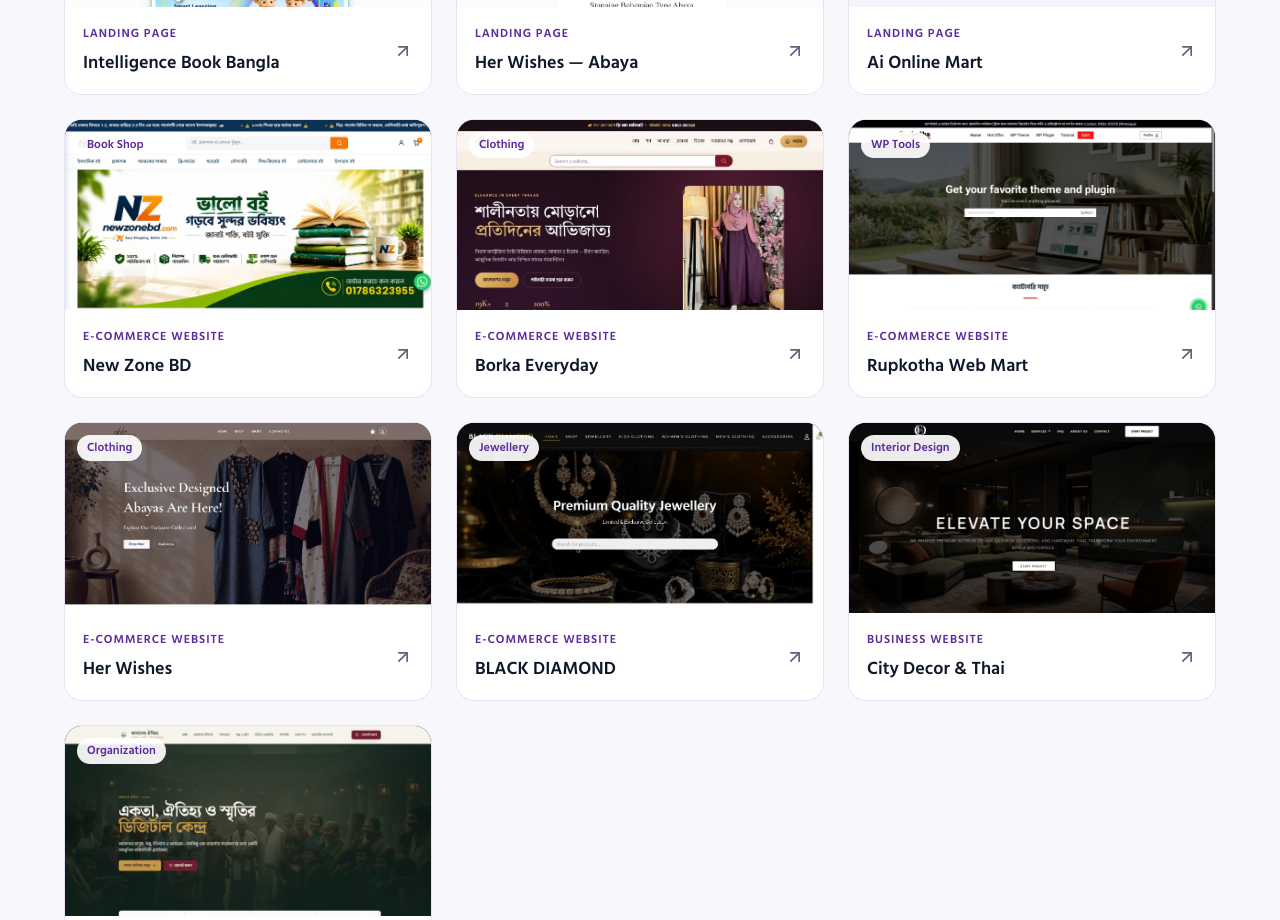
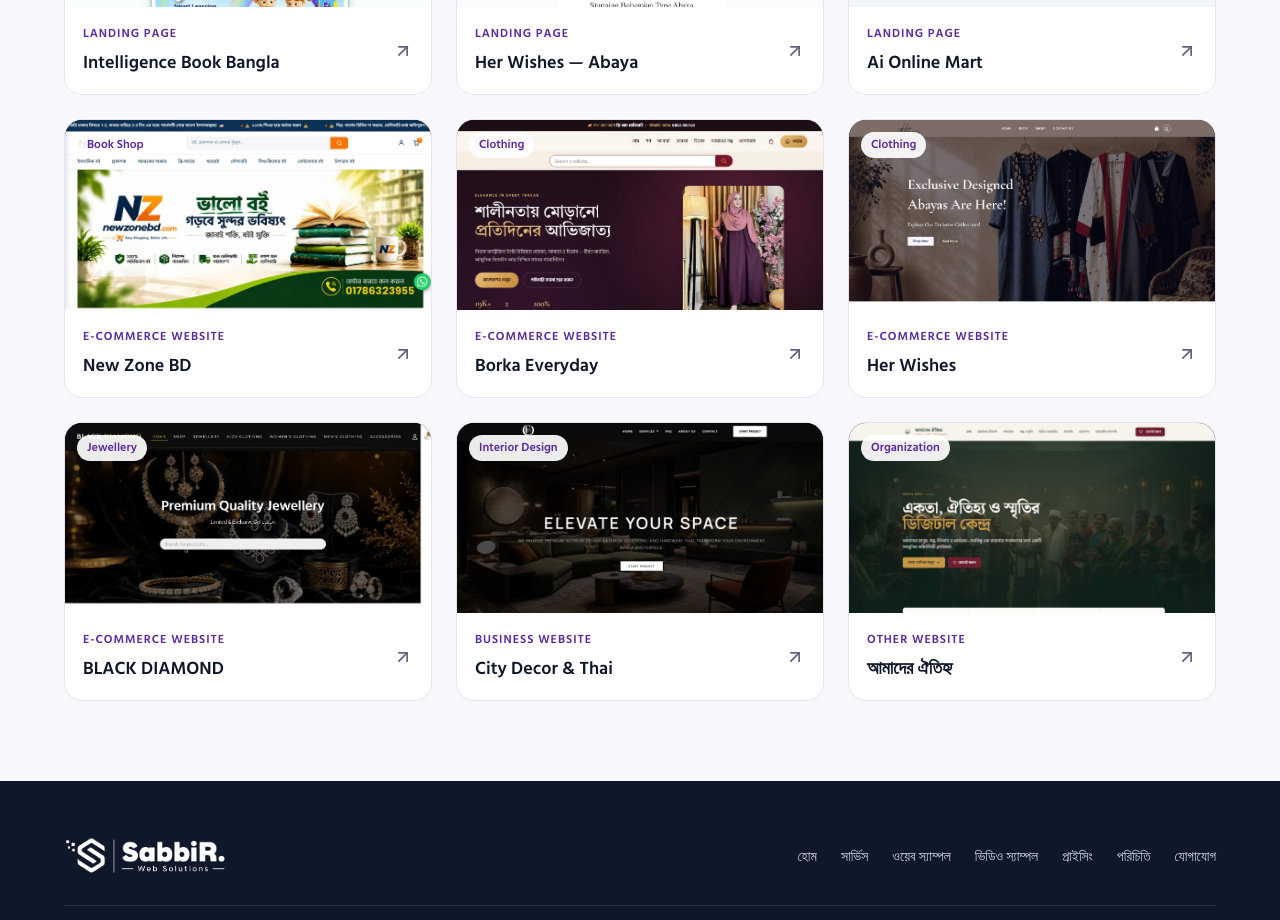
Before and after one commit to sourov6580/sabbir-web-solutions, a Next.js app: page /web-samples in a window 1280 px wide. Shown: the part 820-1740 px from the top of the page. Built offline with nearby package versions, Linux system fonts and the light colour scheme.

Commit message:
Update site.js

```diff
--- a/content/site.js
+++ b/content/site.js
@@ -125,7 +125,6 @@ export const portfolio = {
     { t: "Ai Online Mart", cat: "Landing Page", biz: "Daily Necessities", url: "https://landing.rwmart.shop/step/ai-online-mart/", image: "/images/ai-online-mart.webp" },
     { t: "New Zone BD", cat: "E-commerce Website", biz: "Book Shop", url: "https://newzonebd.rwmart.shop/", image: "/images/newzonebd.rwmart.shop.png" },
     { t: "Borka Everyday", cat: "E-commerce Website", biz: "Clothing", url: "https://borkaeveryday.rwmart.shop/", image: "/images/borkaeveryday.rwmart.shop.png" },
-    { t: "Rupkotha Web Mart", cat: "E-commerce Website", biz: "WP Tools", url: "https://rwmart.shop/", image: "/images/rwmart.shop.png" },
     { t: "Her Wishes", cat: "E-commerce Website", biz: "Clothing", url: "https://herwishes.rwmart.shop/", image: "/images/herwishes.shop.webp" },
     { t: "BLACK DIAMOND", cat: "E-commerce Website", biz: "Jewellery", url: "https://blackdimons.rwmart.shop/", image: "/images/blackdimons.rwmart.shop.webp" },
     { t: "City Decor & Thai", cat: "Business Website", biz: "Interior Design", url: "https://citydecorandthai.rwmart.shop/", image: "/images/citydecorandthai.rwmart.shop.png" },
```
